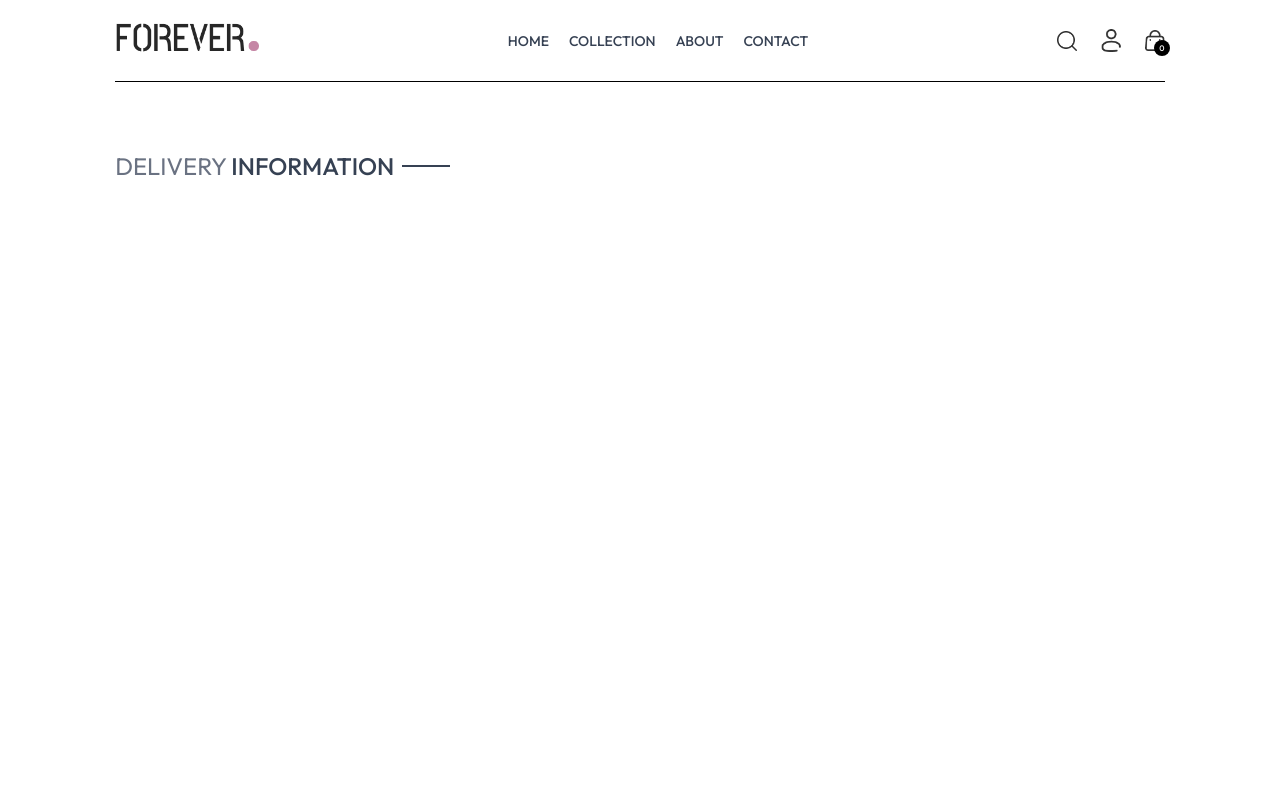
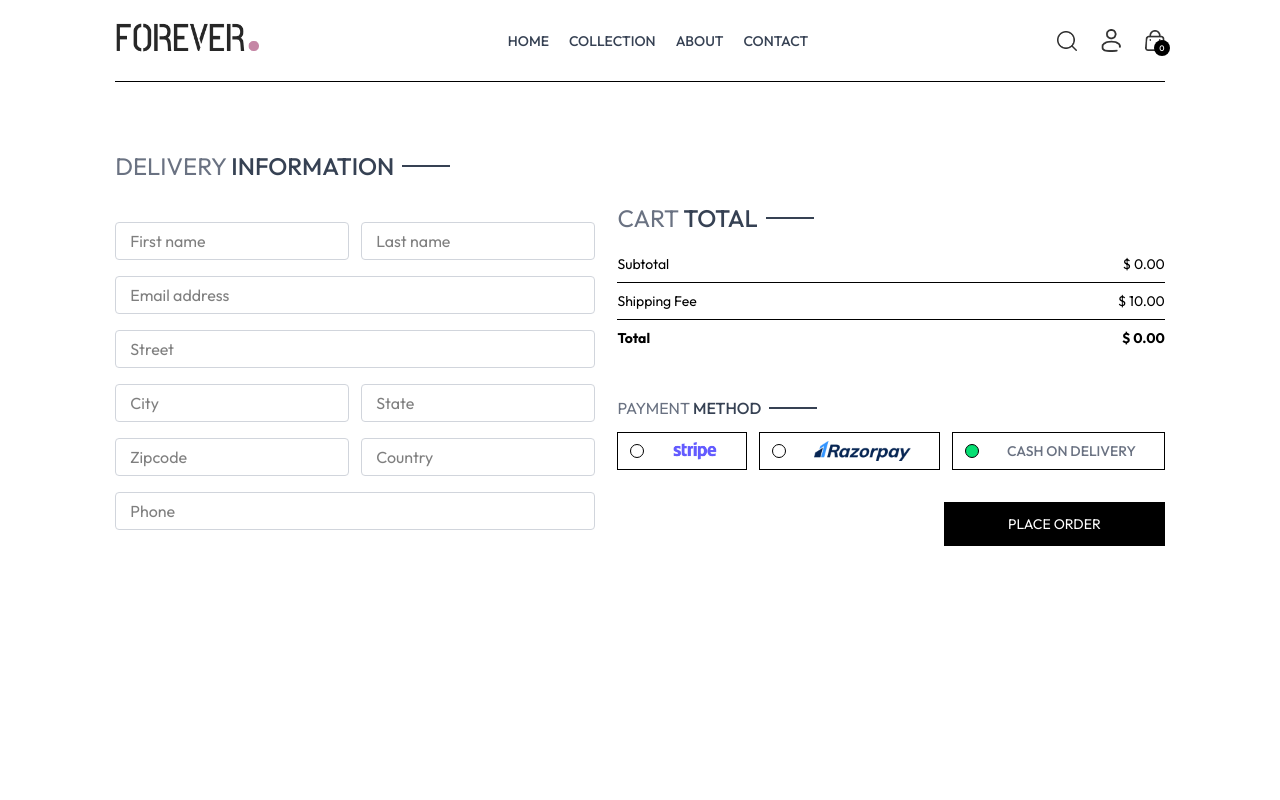
Before and after one commit to zahid-binhydra/mern-ecommerce-store, a React (Vite) app: page /place-order in a window 1280 px wide. Shown: the top 800 px of the page. Built offline with nearby package versions, Linux system fonts and the light colour scheme.

Commit message:
feat: implement order placement logic and order history tracking

```diff
--- a/src/pages/Cart.jsx
+++ b/src/pages/Cart.jsx
@@ -61,10 +61,10 @@
         }
       </div>
 
-      <div className='flex justify-end my-20'>
+      <div className='flex justify-end mt-20'>
         <div className='w-full sm:w-112.5'>
           <CartTotal/>
-          <div className='flex justify-end my-20'>
+          <div className='flex justify-end mt-8'>
               <button onClick={() =>navigate('/place-order')} className='bg-black text-white text-sm my-8 px-8 py-3'>PROCEED TO CHECKOUT</button>
           </div>
         </div>
--- a/src/pages/Orders.jsx
+++ b/src/pages/Orders.jsx
@@ -1,8 +1,47 @@
-import React from 'react'
+import React, { useContext } from 'react'
+import { ShopContext } from '../context/ShopContext'
+import Title from '../components/Title'
 
 const Orders = () => {
+
+    const { products, currency} = useContext(ShopContext)
+
   return (
-    <div>Orders</div>
+    <div className='border-t pt-16'>
+
+        <div className='text-2xl'>
+            <Title text1={'My'} text2={'ORDERS'} />
+        </div>
+
+        <div>
+          {
+            products.slice(1,4).map((item,index)=> (
+              <div key={index} className='py-4 border-t border-b text-gray-700 flex flex-col md:flex-row md:items-center md:justify-between gap-4'>
+                  <div className='flex items-start gap-6 text-sm'>
+                      <img className='w-16 sm:w-20 ' src={item.image[0]} alt="" />
+                      <div>
+                        <p className='sm:text-base font-medium'>{item.name}</p>
+                        <div className='flex items-center gap-3 mt-2 text-base text-gray-700'>
+                            <p className='text-lg'>{currency}{item.price}</p>
+                            <p>Quantity: 1</p>
+                            <p>Size: M</p>
+                        </div>
+                        <p className='mt-2'>Date: <span className='text-gray-400'>18, Mar, 2026</span></p>
+                      </div>
+                  </div>
+                  <div className='md:w-1/2 flex justify-between'>
+                      <div className='flex items-center gap-2'>
+                          <p className='min-w-2 h-2 rounded-full bg-green-500'></p>
+                          <p className='text-sm md:text-base'>Ready To Shift</p>
+                      </div>
+                      <button className='border px-4 py-2 text-sm font-medium rounded-sm'>Track Order</button>
+                  </div>
+              </div>
+            ))
+          }
+        </div>
+
+    </div>
   )
 }
 
--- a/src/pages/PlaceOrder.jsx
+++ b/src/pages/PlaceOrder.jsx
@@ -1,7 +1,15 @@
-import React from 'react'
+import React, { useContext, useState } from 'react'
 import Title from '../components/Title'
+import CartTotal from '../components/CartTotal'
+import { assets } from '../assets/assets'
+import { ShopContext } from '../context/ShopContext'
 
 const PlaceOrder = () => {
+
+const [method, setMethod] = useState('cod')
+const {navigate} = useContext(ShopContext)
+
+
   return (
     <div className='flex flex-col sm:flex-row justify-between gap-4 pt-5 sm:pt-14 min-h-[80vh] border-t'>
       {/* ----------------left side -------------- */}
@@ -11,8 +19,51 @@
             <Title text1={'DELIVERY'} text2={'INFORMATION'} />
         </div>
         <div className='flex gap-3'>
+            <input className='border border-gray-300 rounded py-1.5 px-3.5 w-full' type="text" placeholder='First name'/>
+            <input className='border border-gray-300 rounded py-1.5 px-3.5 w-full' type="text" placeholder='Last name'/>
+        </div>
+            <input className='border border-gray-300 rounded py-1.5 px-3.5 w-full' type="email" placeholder='Email address'/>
+             <input className='border border-gray-300 rounded py-1.5 px-3.5 w-full' type="text" placeholder='Street'/>
+        <div className='flex gap-3'>
+            <input className='border border-gray-300 rounded py-1.5 px-3.5 w-full' type="text" placeholder='City'/>
+            <input className='border border-gray-300 rounded py-1.5 px-3.5 w-full' type="text" placeholder='State'/>
+        </div>
+          <div className='flex gap-3'>
+            <input className='border border-gray-300 rounded py-1.5 px-3.5 w-full' type="number" placeholder='Zipcode'/>
+            <input className='border border-gray-300 rounded py-1.5 px-3.5 w-full' type="text" placeholder='Country'/>
+        </div>
+            <input className='border border-gray-300 rounded py-1.5 px-3.5 w-full' type="number" placeholder='Phone'/>
+      </div>
 
-        </div>
+      {/* --------------------right Sight ---------------- */}
+      <div className='mt-8'>
+
+          <div className='mt-8 min-w-80'>
+                <CartTotal />
+          </div>
+
+          <div className='mt-12'>
+              <Title text1={'PAYMENT'} text2={'METHOD'} />
+              {/* ------------Payment Method Selection -------------- */}
+              <div className='flex gap-3 flex-col lg:flex-row'>
+                  <div onClick={() => setMethod('stripe')} className='flex items-center gap-3 border p-2 px-3 cursor-pointer'>
+                      <p className={`min-w-3.5 h-3.5 border rounded-full ${method === 'stripe' ? 'bg-green-400' : ''}`}></p>
+                      <img className='h-5 mx-4' src={assets.stripe_logo}  alt="" />
+                  </div>
+                   <div onClick={() => setMethod('razorpay')} className='flex items-center gap-3 border p-2 px-3 cursor-pointer'>
+                      <p className={`min-w-3.5 h-3.5 border rounded-full ${method === 'razorpay' ? 'bg-green-400' : ''}`}></p>
+                      <img className='h-5 mx-4' src={assets.razorpay_logo}  alt="" />
+                  </div>
+                  <div onClick={() => setMethod('cod')} className='flex items-center gap-3 border p-2 px-3 cursor-pointer'>
+                      <p className={`min-w-3.5 h-3.5 border rounded-full ${method === 'cod' ? 'bg-green-400' : ''}`}></p>
+                      <p className='text-gray-500 text-sm font-medium mx-4'>CASH ON DELIVERY</p>
+                  </div>
+              </div>
+
+            <div className='w-full text-end mt-8'>
+                <button onClick={() => navigate('/orders')} className='bg-black text-white px-16 py-3 text-sm'>PLACE ORDER</button>
+            </div>
+          </div>
 
       </div>
     </div>
```
